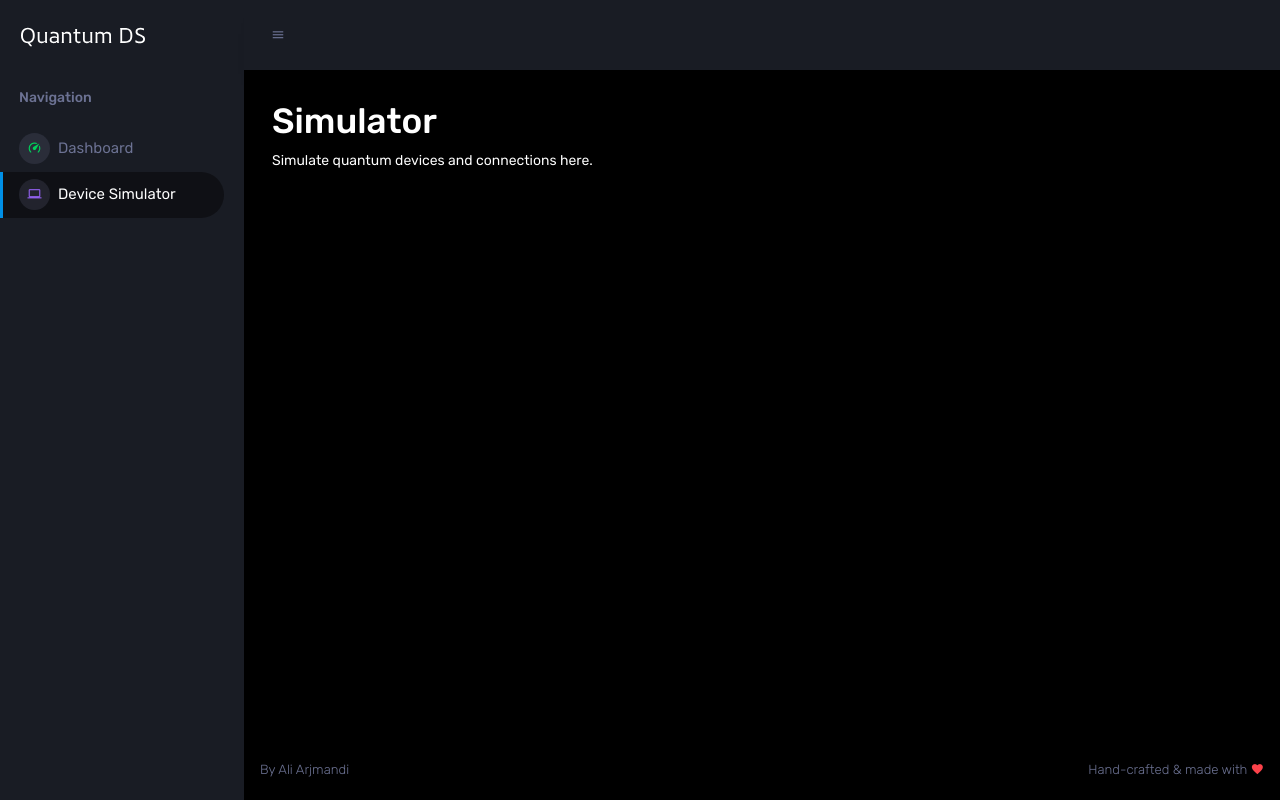
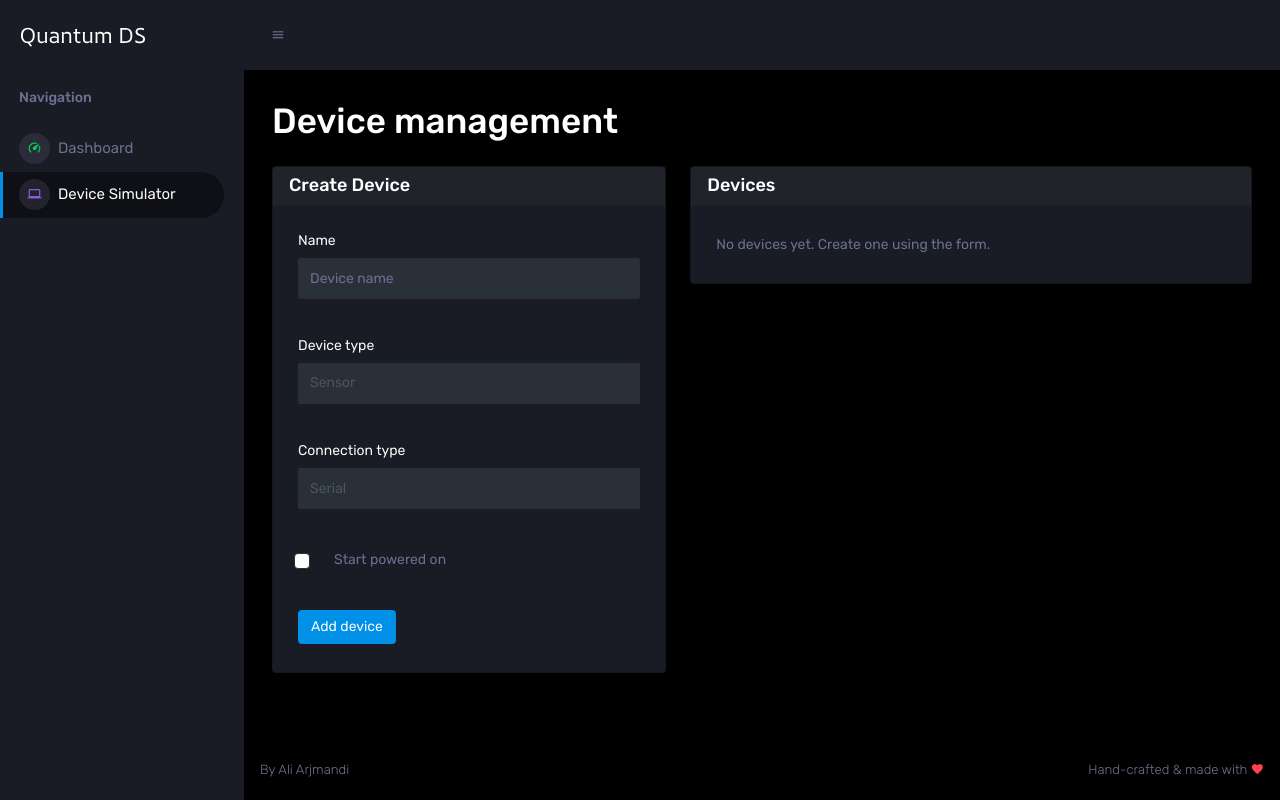
Before and after one commit to ali-arjmandi/quantum-device-simulator, a Flask app: page /dashboard/simulator in a window 1280 px wide. Run offline with Flask 3, Linux system fonts and the light colour scheme; some libraries are stand-ins or nearby versions.

Commit message:
feat: :sparkles: Implement device management features with JSON persistence and UI for adding and toggling devices

```diff
--- a/dashboard/routes.py
+++ b/dashboard/routes.py
@@ -1,5 +1,15 @@
 """Dashboard blueprint and routes."""
-from flask import Blueprint, render_template
+import uuid
+
+from flask import Blueprint, abort, redirect, render_template, request, url_for
+
+from models.device import Device
+from services.store import (
+    add_device as store_add_device,
+    get_all_devices,
+    get_device,
+    update_device,
+)
 
 bp = Blueprint("dashboard", __name__, url_prefix="/dashboard")
 
@@ -10,7 +20,36 @@ def index():
     return render_template("dashboard/index.html")
 
 
-@bp.route("/simulator")
+@bp.route("/simulator", methods=["GET"])
 def simulator():
-    """Device simulator page."""
-    return render_template("dashboard/simulator.html")
+    """Device simulator (admin) page with device list."""
+    devices = get_all_devices()
+    return render_template("dashboard/simulator.html", devices=devices)
+
+
+@bp.route("/simulator/device/add", methods=["POST"])
+def add_device():
+    """Create a new device and redirect back to simulator."""
+    name = request.form.get("name", "").strip()
+    device_type = request.form.get("device_type", "").strip()
+    connection_type = request.form.get("connection_type", "").strip()
+    powered_on = request.form.get("powered_on") == "on"
+    device = Device(
+        id=uuid.uuid4().hex,
+        name=name or "Unnamed",
+        device_type=device_type or "sensor",
+        connection_type=connection_type or "Serial",
+        powered_on=powered_on,
+    )
+    store_add_device(device)
+    return redirect(url_for("dashboard.simulator"))
+
+
+@bp.route("/simulator/device/<device_id>/toggle", methods=["POST"])
+def toggle_device(device_id: str):
+    """Toggle powered_on for a device and redirect back to simulator."""
+    device = get_device(device_id)
+    if device is None:
+        abort(404)
+    update_device(device_id, powered_on=not device.powered_on)
+    return redirect(url_for("dashboard.simulator"))
--- a/services/store.py
+++ b/services/store.py
@@ -1,7 +1,46 @@
-"""In-memory device store."""
+"""Device store with JSON file persistence."""
+import json
+import os
+from dataclasses import asdict
+
 from models.device import Device
 
 _devices: dict[str, Device] = {}
+_data_dir = os.path.join(os.path.dirname(__file__), "..", "data")
+_file_path = os.path.normpath(os.path.join(_data_dir, "devices.json"))
+
+
+def _load() -> None:
+    """Load devices from JSON file into _devices."""
+    if not os.path.isfile(_file_path):
+        return
+    try:
+        with open(_file_path, encoding="utf-8") as f:
+            data = json.load(f)
+    except (json.JSONDecodeError, OSError):
+        return
+    _devices.clear()
+    for d in data:
+        try:
+            device = Device(
+                id=d["id"],
+                name=d["name"],
+                device_type=d["device_type"],
+                connection_type=d["connection_type"],
+                powered_on=d.get("powered_on", False),
+                metadata=d.get("metadata"),
+            )
+            _devices[device.id] = device
+        except (KeyError, TypeError):
+            continue
+
+
+def _save() -> None:
+    """Write _devices to JSON file."""
+    os.makedirs(_data_dir, exist_ok=True)
+    data = [asdict(device) for device in _devices.values()]
+    with open(_file_path, "w", encoding="utf-8") as f:
+        json.dump(data, f, indent=2)
 
 
 def get_all_devices() -> list[Device]:
@@ -15,8 +54,9 @@ def get_device(device_id: str) -> Device | None:
 
 
 def add_device(device: Device) -> None:
-    """Add a device to the store."""
+    """Add a device to the store and persist to file."""
     _devices[device.id] = device
+    _save()
 
 
 def update_device(device_id: str, **kwargs) -> None:
@@ -27,3 +67,7 @@ def update_device(device_id: str, **kwargs) -> None:
     for key, value in kwargs.items():
         if hasattr(device, key):
             setattr(device, key, value)
+    _save()
+
+
+_load()
--- a/templates/dashboard/simulator.html
+++ b/templates/dashboard/simulator.html
@@ -3,6 +3,98 @@
 {% block title %}Device Simulator | Quantum Device Simulator{% endblock %}
 
 {% block content %}
-  <h1>Simulator</h1>
-  <p>Simulate quantum devices and connections here.</p>
+  <h1 class="mb-4">Device management</h1>
+
+  <div class="row">
+    <div class="col-md-6 col-lg-5">
+      <div class="card">
+        <div class="card-header">
+          <h4 class="card-title mb-0">Create device</h4>
+        </div>
+        <div class="card-body">
+          <form action="{{ url_for('dashboard.add_device') }}" method="post">
+            <div class="form-group">
+              <label for="name">Name</label>
+              <input type="text" class="form-control" id="name" name="name" placeholder="Device name" required>
+            </div>
+            <div class="form-group">
+              <label for="device_type">Device type</label>
+              <select class="form-control" id="device_type" name="device_type">
+                <option value="sensor">Sensor</option>
+                <option value="actuator">Actuator</option>
+                <option value="satellite payload">Satellite payload</option>
+              </select>
+            </div>
+            <div class="form-group">
+              <label for="connection_type">Connection type</label>
+              <select class="form-control" id="connection_type" name="connection_type">
+                <option value="Serial">Serial</option>
+                <option value="TCP/IP">TCP/IP</option>
+                <option value="USB">USB</option>
+                <option value="I2C">I2C</option>
+                <option value="SPI">SPI</option>
+              </select>
+            </div>
+            <div class="form-group">
+              <div class="form-check">
+                <input type="checkbox" class="form-check-input" id="powered_on" name="powered_on" value="on">
+                <label class="form-check-label" for="powered_on">Start powered on</label>
+              </div>
+            </div>
+            <button type="submit" class="btn btn-primary">Add device</button>
+          </form>
+        </div>
+      </div>
+    </div>
+
+    <div class="col-md-6 col-lg-7">
+      <div class="card">
+        <div class="card-header">
+          <h4 class="card-title mb-0">Devices</h4>
+        </div>
+        <div class="card-body">
+          {% if devices is defined and devices %}
+            <div class="table-responsive">
+              <table class="table table-bordered table-hover">
+                <thead>
+                  <tr>
+                    <th>Name</th>
+                    <th>Device type</th>
+                    <th>Connection</th>
+                    <th>State</th>
+                    <th>Power</th>
+                  </tr>
+                </thead>
+                <tbody>
+                  {% for device in devices %}
+                  <tr>
+                    <td>{{ device.name }}</td>
+                    <td>{{ device.device_type }}</td>
+                    <td>{{ device.connection_type }}</td>
+                    <td>
+                      {% if device.powered_on %}
+                        <span class="badge badge-success">On</span>
+                      {% else %}
+                        <span class="badge badge-secondary text-black">Off</span>
+                      {% endif %}
+                    </td>
+                    <td>
+                      <form action="{{ url_for('dashboard.toggle_device', device_id=device.id) }}" method="post" class="d-inline">
+                        <button type="submit" class="btn btn-sm {{ 'btn-warning' if device.powered_on else 'btn-success' }} ">
+                          {{ 'Power off' if device.powered_on else 'Power on' }}
+                        </button>
+                      </form>
+                    </td>
+                  </tr>
+                  {% endfor %}
+                </tbody>
+              </table>
+            </div>
+          {% else %}
+            <p class="text-muted mb-0">No devices yet. Create one using the form.</p>
+          {% endif %}
+        </div>
+      </div>
+    </div>
+  </div>
 {% endblock %}
```
Also changed, not shown: 1 other file.
